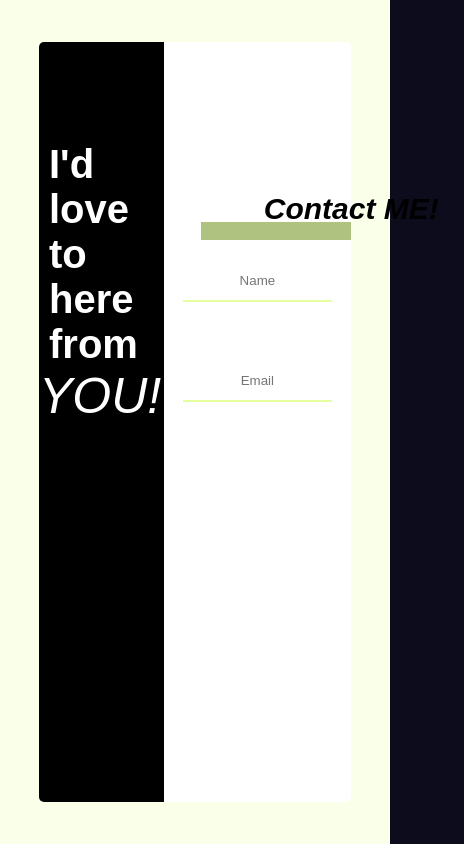
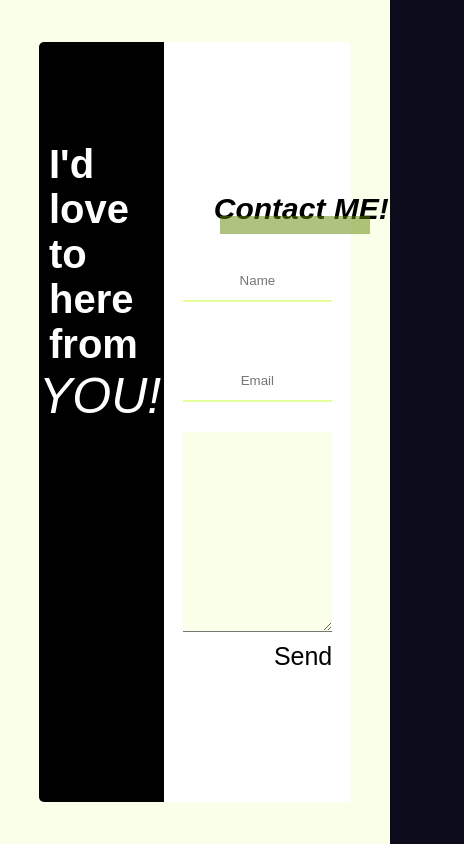
Before and after one commit to starboy011/portfolio, a React (Create React App) app in the folder frontend/portfolio/: page / in a window 390 px wide. Shown: the part 4811-5655 px from the top of the page, 464 px wide, since content can reach past the window. Built offline with nearby package versions, Linux system fonts and the light colour scheme.

Commit message:
send and message done

```diff
--- a/frontend/portfolio/src/components/contact/Contact.css
+++ b/frontend/portfolio/src/components/contact/Contact.css
@@ -81,6 +81,7 @@
     border-right: none;
     transition: width 1s;
     border-color: rgb(229, 255, 158);
+    outline: none;
 }
 
 .contentcontainer{
@@ -95,3 +96,69 @@
     border-color: rgb(98, 134, 0);
     cursor: pointer;
 }
+.message{
+    margin-top: 100px;
+    height: 200%;
+    width: 80%;
+    background-color: rgba(229, 255, 158, 0.215);
+    border-top: none;
+    border-left: none;
+    border-right: none;
+    display: flex;
+    justify-content: center;
+    align-items: center;
+    transition: width 1s;
+    font-size: 20px;
+    font-style: italic;
+    font-family: 'Times New Roman', Times, serif;
+    font-weight: 600;
+    outline: none;
+}
+.message:hover{
+    width: 90%;
+}
+.sendcontainer{
+    margin-top: 110px;
+    height: 100px;
+    width: 90%;
+    align-items: end;
+    display: flex;
+}
+.beforesend{
+    width: 150%;
+}
+.send{
+    width: 100px;
+    height: 100px;
+    font-size: 25px;
+    color: black;
+    transition: font-size  1s;
+}
+.send:hover{
+    font-size: 30px;
+    color: rgb(98, 134, 0);
+    cursor: pointer;
+}
+@media screen and (max-width: 800px) {
+    .heading{
+        width: 100%;
+        height: 40px;
+        margin-top: 150px;
+        font-size: 30px;
+        font-style: italic;
+        color: black;
+        font-weight: bolder;
+    }
+    .text{
+        width: 200px;
+        margin-left: 50px;
+    }
+    .effect{
+        width: 150px;
+        height: 18px;
+        background-color:rgb(98, 134, 0);
+        margin-left: 30%;
+        margin-top: -5.5%;
+        opacity: 0.5;
+    }
+}
--- a/frontend/portfolio/src/components/contact/Contact.js
+++ b/frontend/portfolio/src/components/contact/Contact.js
@@ -54,6 +54,13 @@ export const Contact = () => {
                 className="email"
               />
             </div>
+            <div className="contentcontainer">
+              <textarea name="message" className="message" />
+            </div>
+            <div className="sendcontainer">
+              <div className="beforesend"></div>
+              <p className="send">Send</p>
+            </div>
           </div>
         </div>
       </div>
```
